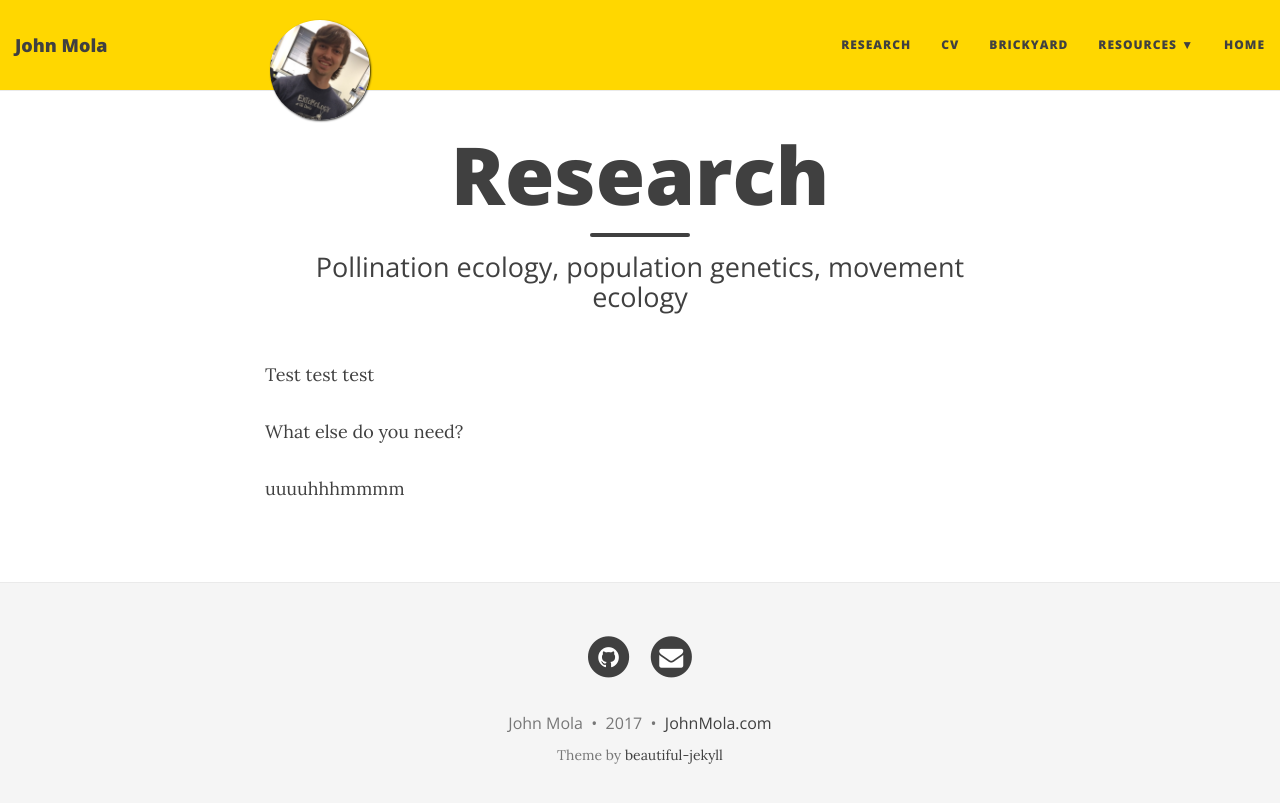
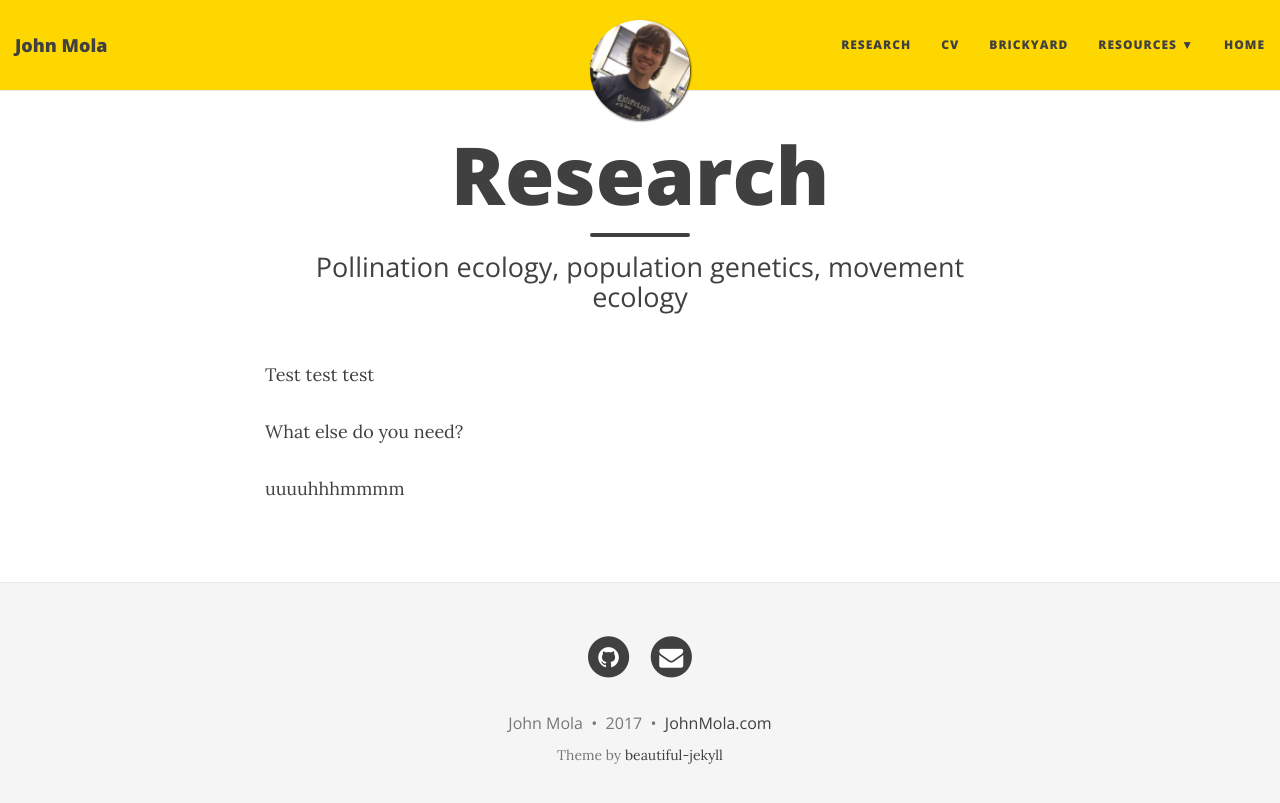
Before and after one commit to maureenpage/maureen-page.github.io, a Jekyll site: the page built from Research.md, in a window 1280 px wide. Shown: the top 803 px of the page. Built offline with Jekyll 4.4.1, drawn with Linux system fonts in a browser that asks for light colours; nearby versions of some CDN libraries.

Commit message:
update css

```diff
--- a/css/main.css
+++ b/css/main.css
@@ -177,7 +177,7 @@ img {
   -webkit-transition: opacity 0.5s ease-in-out;
   -moz-transition: opacity 0.5s ease-in-out;
   transition: opacity 0.5s ease-in-out;
-  left: 25%;
+  left: 50%;
   width: 50px;
   margin-top: -25px;
 }
```
